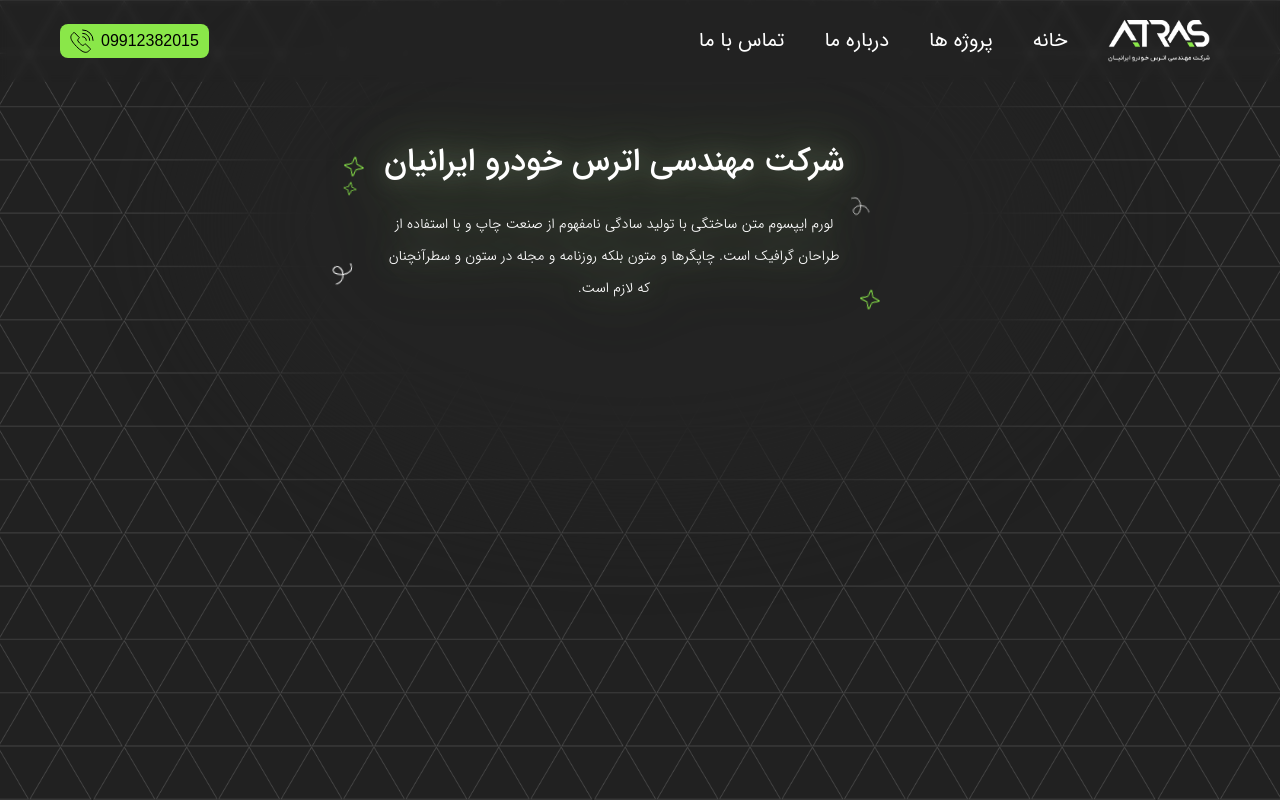
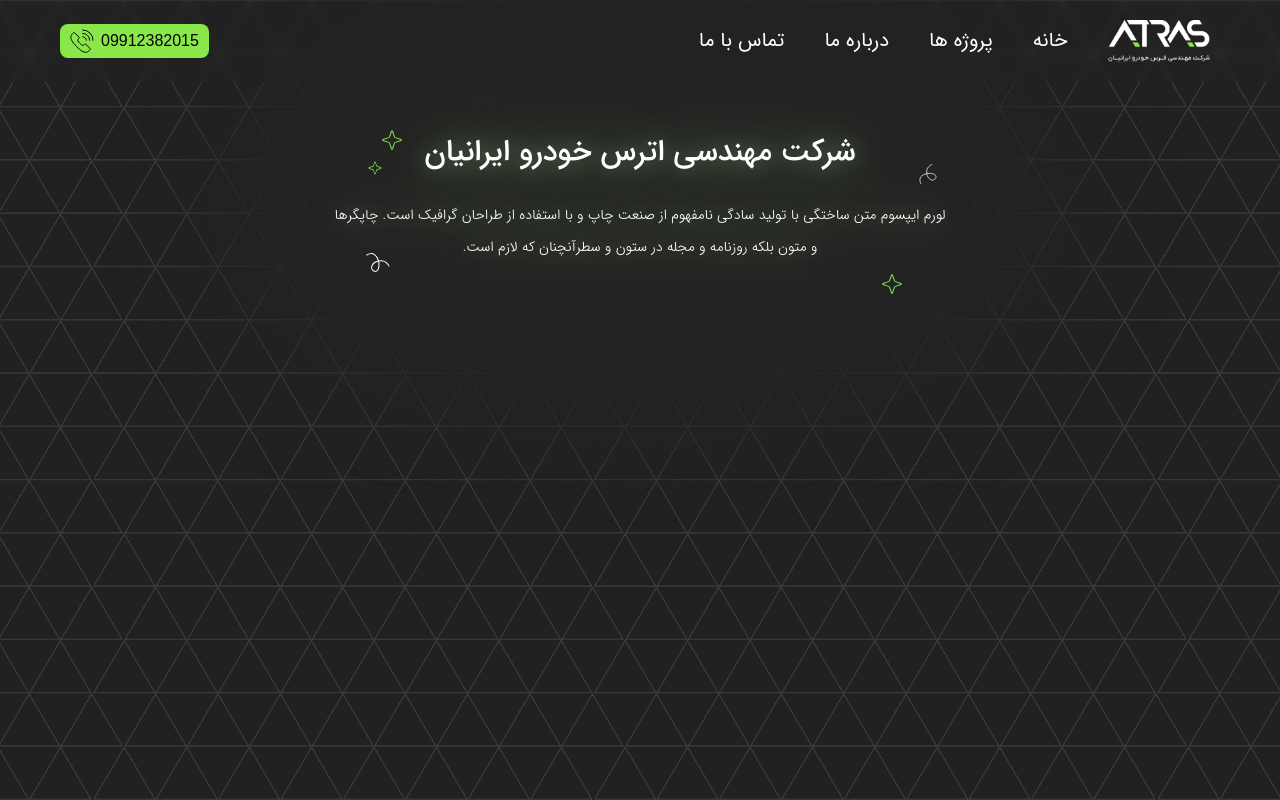
Before and after one commit to fzmk013/Atras-blog, a React (Vite) app: page / in a window 1280 px wide. Built offline with nearby package versions, Linux system fonts and the light colour scheme.

Commit message:
homes intro fixed

```diff
--- a/src/icons/AccentIcons.tsx
+++ b/src/icons/AccentIcons.tsx
@@ -51,15 +51,16 @@
 }
 
 const StyledAccentSvg = styled.div<iconProps>`
-  position: relative;
+  position: absolute;
 
   ${(props) => props.top && `top: ${props.top};`}
   ${(props) => props.right && `right: ${props.right};`}
   ${(props) => props.left && `left: ${props.left};`}
 
   z-index: 2;
-  /* Rotation animation */
-  animation: rotate 20s linear infinite;
+
+  /* Rotation and sparkle animations */
+  animation: rotate 20s linear infinite,  3s ease-in-out infinite;
 
   @keyframes rotate {
     from {
@@ -70,23 +71,26 @@
     }
   }
 
-  /* Pulsing glow animation */
-  /* animation: rotate 20s linear infinite, pulse 3s ease-in-out infinite; */
-/*
-  @keyframes pulse {
+  /* Cute pulsing glow */
+  @keyframes sparkle {
     0%, 100% {
-      filter: drop-shadow(0 0 8px rgba(138, 231, 73, 0.6))
-              drop-shadow(0 0 16px rgba(138, 231, 73, 0.4))
+      filter: drop-shadow(0 0 4px rgba(255, 255, 255, 0.4))
+              drop-shadow(0 0 8px rgba(138, 231, 73, 0.3));
+    }
+    50% {
+      filter: drop-shadow(0 0 8px rgba(255, 255, 255, 0.6))
+              drop-shadow(0 0 16px rgba(138, 231, 73, 0.5))
               drop-shadow(0 0 24px rgba(138, 231, 73, 0.2));
     }
-    50% {
-      filter: drop-shadow(0 0 12px rgba(138, 231, 73, 0.8))
-              drop-shadow(0 0 24px rgba(138, 231, 73, 0.6))
-              drop-shadow(0 0 36px rgba(138, 231, 73, 0.3));
-    }
-  } */
+  }
 
+  &:hover {
+    animation-play-state: paused;
+    filter: drop-shadow(0 0 12px rgba(255, 255, 255, 0.8))
+            drop-shadow(0 0 20px rgba(138, 231, 73, 0.6))
+            drop-shadow(0 0 30px rgba(138, 231, 73, 0.3));
+  }
 
-  /* cursor: pointer; */
-  /* transition: filter 0.3s ease; */
+  cursor: pointer;
+  transition: filter 0.3s ease;
 `;
--- a/src/sections/home/HomeSection.tsx
+++ b/src/sections/home/HomeSection.tsx
@@ -5,55 +5,70 @@
 
 function HomeSection() {
   return (
-    <StyledHome>
+    <motion.div
+      initial={{ opacity: 0 }}
+      animate={{ opacity: 1 }}
+      whileInView="view"
+      transition={{ duration: 1 , ease: "easeInOut"}}
+    >
+      <Intro>
+        <IntroBlur />
 
-      <Intro>
-        <IntroBlur  />
-
-        <AccentIcon right="14%" top="-5%" />
-        <AccentIconreverse top="13%" right="92%" />
-        <StarAccentIcon  top="20%" right="5%" />
-        <StarAccentIcon  top="-16%" right="82.5%" />
-        <StarAccentIcon width="16px" height="16px"  top="-10%" right="80%" />
-
+        {/* Decorative icons container - separate from content */}
+        <DecorativeIcons>
+          <AccentIcon right="8%"top="41%"  />
+          <AccentIconreverse top="63%" right="85%" />
+          <StarAccentIcon  top="68%" right="13%" />
+          <StarAccentIcon  top="32%" right="83%" />
+          <StarAccentIcon width="16px" height="16px"  top="40%" right="86%" />
+        </DecorativeIcons>
 
         <TextWrapper>
-          <Text variant="medium 32">
+          <Text variant="medium 30" as="h1" >
             شرکت مهندسی اترس خودرو ایرانیان
           </Text>
 
-          <Text variant="light 14">
+          <Text variant="light 14" as="span">
             لورم ایپسوم متن ساختگی با تولید سادگی نامفهوم از صنعت چاپ و با استفاده از طراحان گرافیک است.
             چاپگرها و متون بلکه روزنامه و مجله در ستون و سطرآنچنان که لازم است.
           </Text>
         </TextWrapper>
       </Intro>
-
-
-    </StyledHome>
+    </motion.div>
   );
 }
-
 export default HomeSection;
 
 
+const DecorativeIcons = styled.div`
+  position: absolute;
+  inset: 0;
+  pointer-events: none; /* Allows clicks to pass through */
 
-const StyledHome = styled(motion.div)`
+  @media (max-width: 900px) {
+    display: none;
+  }
+`;
 
-`;
 
 const Intro = styled.div`
   position: relative;
-
+  /* width: 95%; */
+  /* margin: auto; */
   width: clamp(400px, 75vw, 714px);
-  height: clamp(190px, 50vw, 450px);
+  height: clamp(200px, 50vw, 400px);
 
   border-radius: 50%;
-  padding: clamp(1.5rem, 4vw, 4rem);
-
+  /* padding: clamp(1.5rem, 4vw, 4rem); */
+  padding: 8rem 5rem;
+  /* padding */
   display: flex;
   align-items: center;
   justify-content: center;
+  /* margin-top: 5rem; */
+
+  /* border: 1px solid rgba(255, 255, 255, 0.2); */
+
 
   text-align: center;
   color: white;
@@ -62,11 +77,17 @@
 
   /* Prevent blur overflow on small screens */
   isolation: isolate;
+
 @media (max-width: 900px) {
 
   & svg{
     display: none;
   }
+}
+
+
+  @media (max-width: 900px) {
+    margin-top: 6rem;
 }
 `;
 
@@ -81,14 +102,14 @@
   transform: scale(1.1);
 
   z-index: 0;
+
 `;
 
 const TextWrapper = styled.div`
-  /* position: relative; */
   z-index: 1;
-  animation: linear infinite, pulse 2s ease-in-out infinite;
-
-
+  animation: linear infinite, pulse 3s ease-in-out infinite;
+  /* width: 85%; */
+  margin: auto;
 
   @keyframes pulse {
     0%, 100% {
@@ -111,13 +132,4 @@
 
   text-align: center;
 
-  /* border: 1px solid red; */
-
-
-
-  @media (min-width: 900px) {
-
-    margin-left: 6rem;
-
-}
 `;
```
